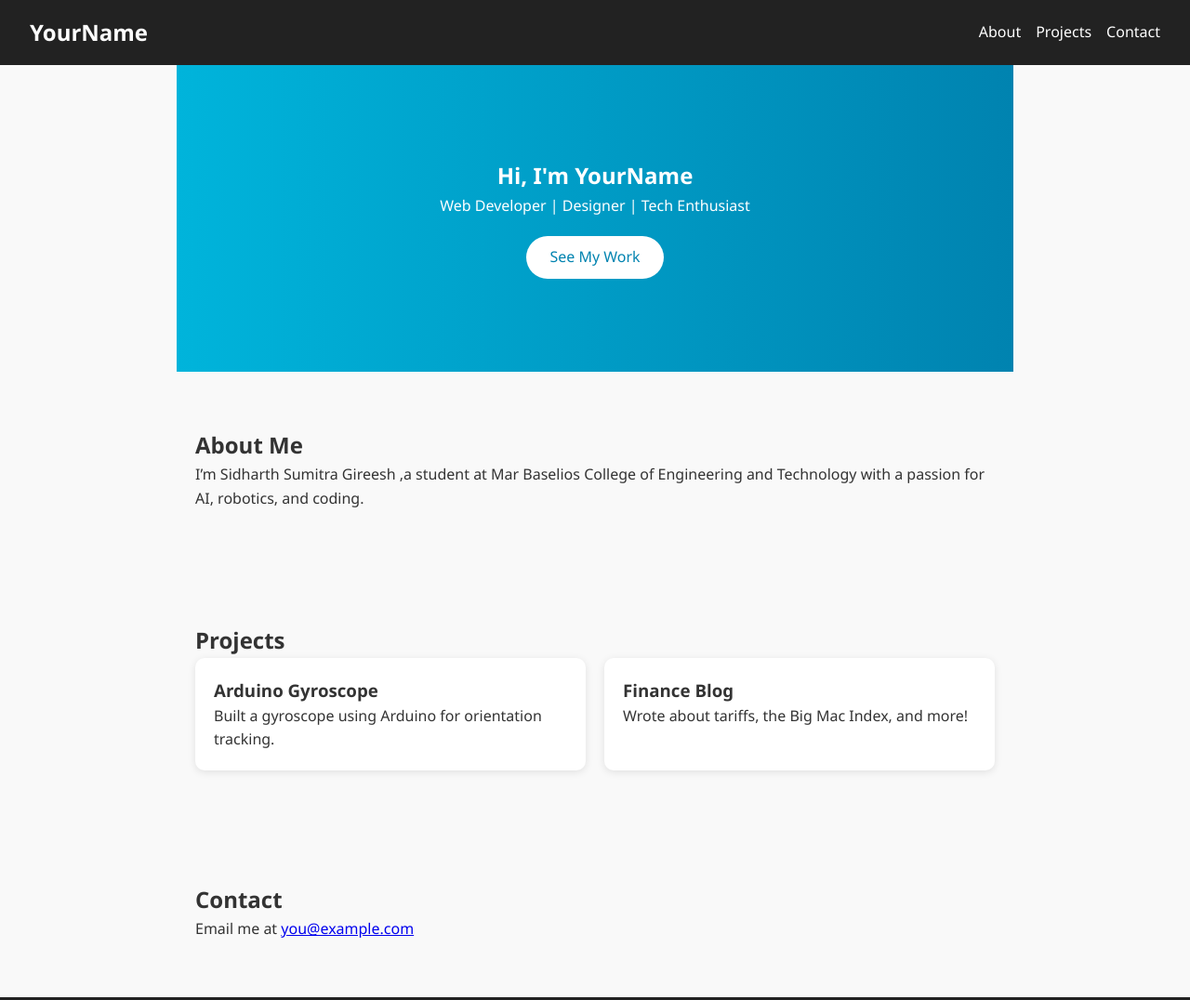
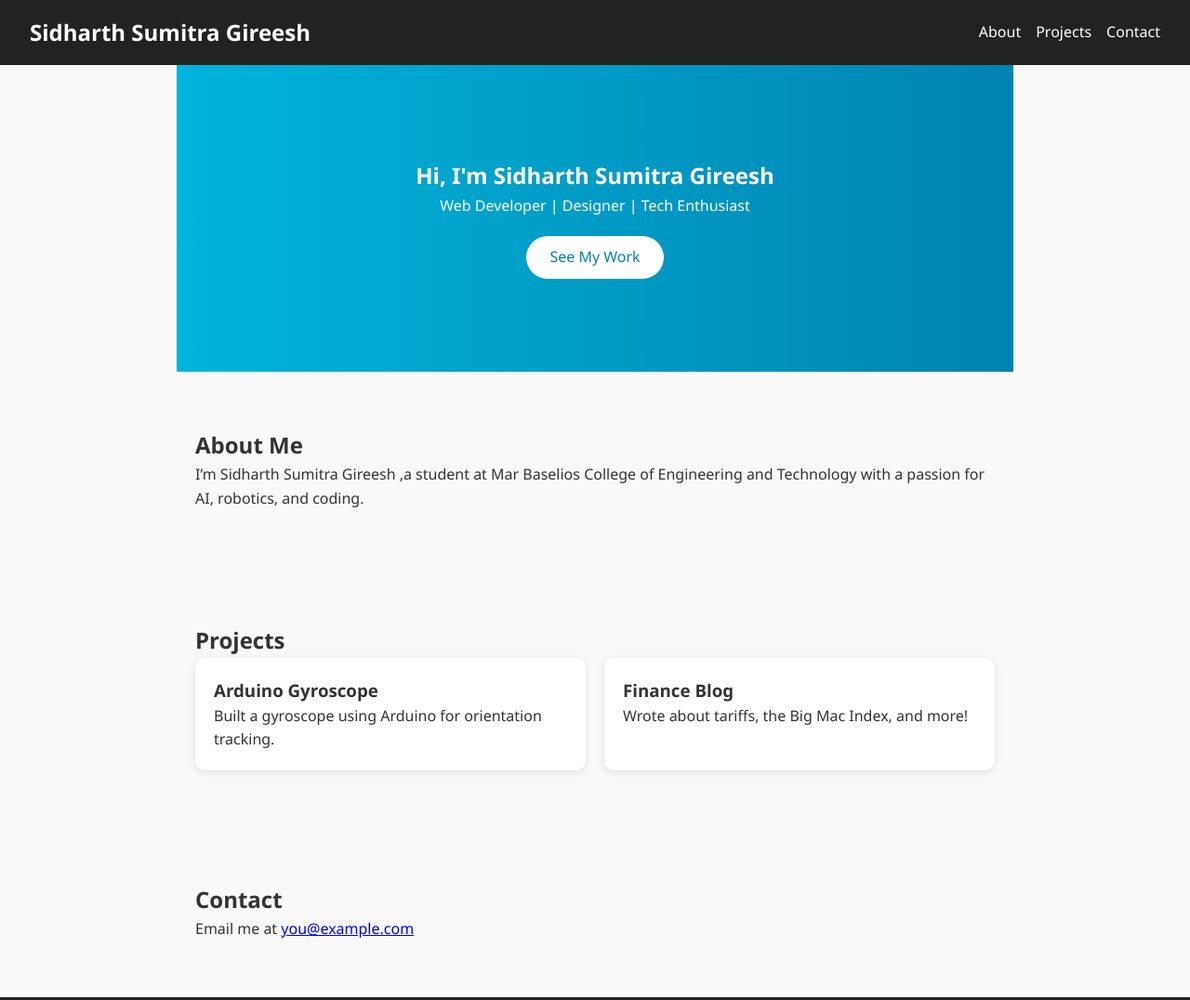
Before and after one commit to Kxingmxakxer/personal-portfolio2, a plain HTML site: page index.html in a window 1280 px wide. Shown: the top 1076 px of the page at 93% size. Drawn offline with Linux system fonts and the light colour scheme.

Commit message:
Update index.html

```diff
--- a/index.html
+++ b/index.html
@@ -3,14 +3,14 @@
 <head>
   <meta charset="UTF-8">
   <meta name="viewport" content="width=device-width, initial-scale=1">
-  <title>YourName | Portfolio</title>
+  <title>Sidharth Sumitra Gireesh | Portfolio</title>
   <link rel="stylesheet" href="style.css">
 </head>
 <body>
 
   <header>
     <nav class="navbar">
-      <h1>YourName</h1>
+      <h1>Sidharth Sumitra Gireesh</h1>
       <ul>
         <li><a href="#about">About</a></li>
         <li><a href="#projects">Projects</a></li>
@@ -20,7 +20,7 @@
   </header>
 
   <section class="hero">
-    <h2>Hi, I'm YourName</h2>
+    <h2>Hi, I'm Sidharth Sumitra Gireesh</h2>
     <p>Web Developer | Designer | Tech Enthusiast</p>
     <a href="#projects" class="btn">See My Work</a>
   </section>
```
